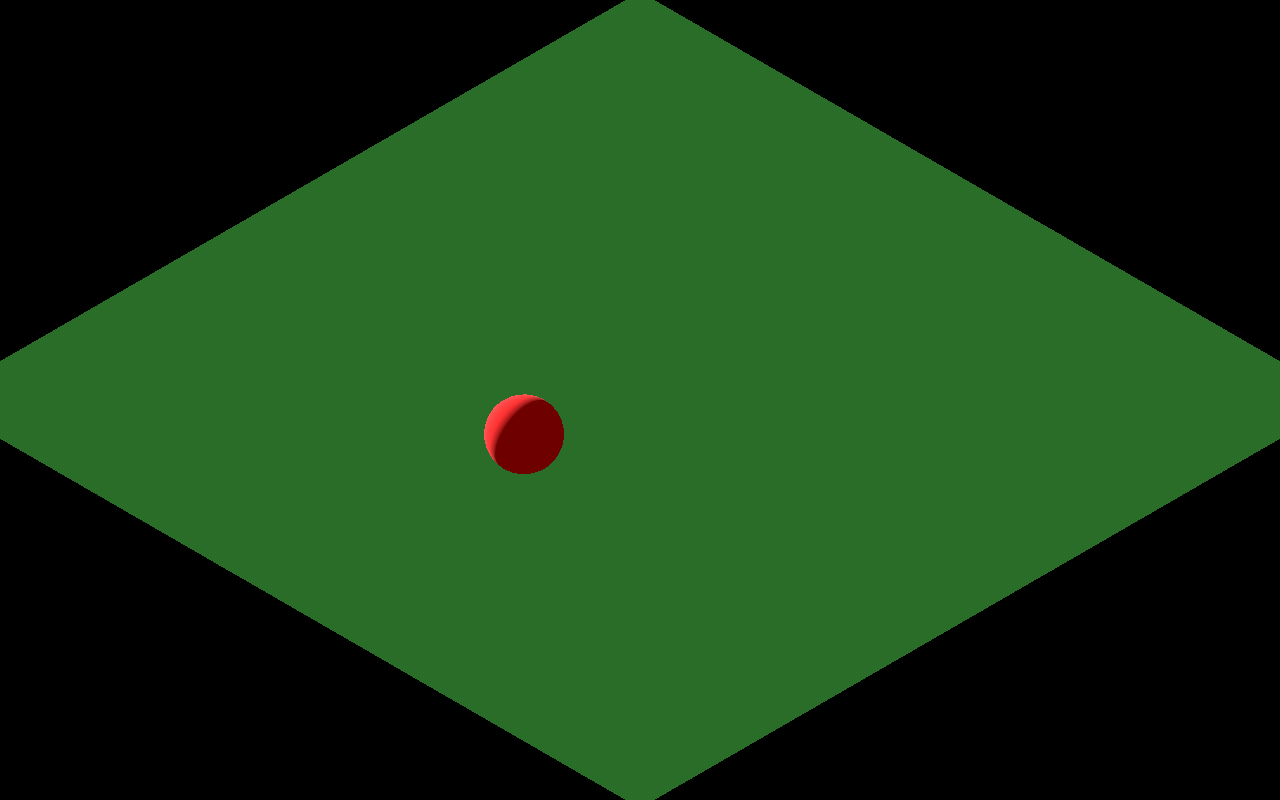
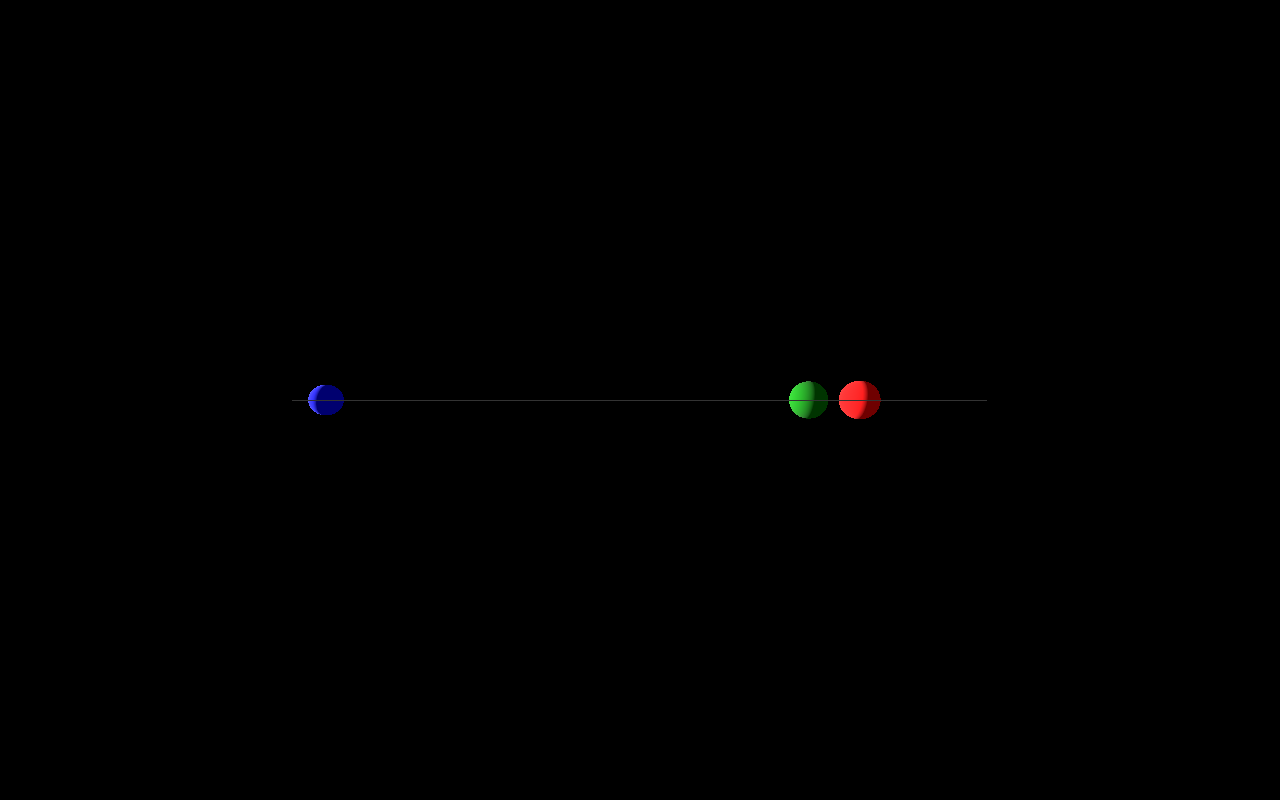
Before and after one commit to jreyortega/ubik-games, a website built with Vite: page src/index.html in a window 1280 px wide. Built offline with nearby package versions, Linux system fonts and the light colour scheme; animation ran at ten frames a second.

Commit message:
3bodyproblem

```diff
--- /dev/null
+++ b/src/engine/Forces.js
@@ -0,0 +1,24 @@
+import * as THREE from 'three';
+
+export default class Forces {
+    // Method to generate a gravitational force between two points
+    generateGravitationalForce(point1, point2, mass1, mass2, G, minDistance, maxDistance) {
+        // Calculate the distance between the two points
+        let distance = point2.clone().sub(point1);
+        let distanceLength = distance.length();
+
+        // Clamp the distance to the min and max distance
+        distanceLength = Math.min(Math.max(distanceLength, minDistance), maxDistance);
+
+        // Calculate the magnitude of the attraction force
+        let forceMagnitude = G * mass1 * mass2 / (distanceLength * distanceLength);
+
+        // Calculate the direction of the force
+        distance.normalize();
+
+        // Multiply the force magnitude by the direction to get a vector
+        let force = distance.multiplyScalar(forceMagnitude);
+
+        return new THREE.Vector3().copy(force);
+    }
+}
--- a/src/engine/Ubik.js
+++ b/src/engine/Ubik.js
@@ -8,6 +8,7 @@ import Mesh from './Mesh';
 import Light from './Light';
 import AssetManager from './AssetManager';
 import Physics from './Physics';
+import Forces from './Forces';
 
 class Ubik {
     constructor(options = {}) {
@@ -54,6 +55,9 @@ class Ubik {
 
         // Objects
         this.objects = [];
+
+        // Forces
+        this.forces = new Forces();
 
         // Events
         this.window.addEventListener('resize', (e) => {
--- /dev/null
+++ b/src/examples/14-3bodyproblem.js
@@ -0,0 +1,152 @@
+import Ubik from '../engine/Ubik.js';
+import * as CANNON from 'cannon-es';
+import * as THREE from 'three';
+
+const ubik = new Ubik({ cameraType: 'perspective' });
+
+// Light
+const directionalLight = ubik.light.createDirectional('white', 10);
+const ambientLight = ubik.light.createAmbient('white', 0.5);
+directionalLight.target.position.set(7, 0, 0);
+ubik.scene.add(directionalLight);
+ubik.scene.add(directionalLight.target); // Add the light's target to the scene
+ubik.scene.add(ambientLight);
+
+let celestial_bodies = [];
+const G = 10; // Gravitational constant
+
+// Ball 1
+const ball = ubik.createObject();
+// Add mesh component to the sphere object
+ubik.addComponent(
+    ball,
+    'mesh',
+    ubik.mesh.createFromGeometry(
+        new THREE.SphereGeometry(4, 32, 32),
+        new THREE.MeshStandardMaterial({ color: 'red' })
+    )
+);
+// Add rigid body component to the sphere object
+ubik.addComponent(
+    ball,
+    'rigidBody',
+    ubik.physics.createBody({
+        mass: 700,
+        shape: new CANNON.Sphere(4)
+    })
+);
+ball.position.set(0, 0, 0); // Set the position of the sphere
+ball.rigidBody.velocity.set(10, 0, 3); // Set the velocity of the sphere
+celestial_bodies.push(ball);
+// Disable collisions
+ball.rigidBody.collisionFilterGroup = 0; // No collision group
+ball.rigidBody.collisionFilterMask = 0; // No collision mask
+
+// Ball 2
+const ball2 = ubik.createObject();
+// Add mesh component to the sphere object
+ubik.addComponent(
+    ball2,
+    'mesh',
+    ubik.mesh.createFromGeometry(
+        new THREE.SphereGeometry(4, 32, 32),
+        new THREE.MeshStandardMaterial({ color: 'blue' })
+    )
+);
+// Add rigid body component to the sphere object
+ubik.addComponent(
+    ball2,
+    'rigidBody',
+    ubik.physics.createBody({
+        mass: 700,
+        shape: new CANNON.Sphere(4)
+    })
+);
+ball2.position.set(-50, 0, 0); // Set the position of the sphere
+ball2.rigidBody.velocity.set(-10, 0, -3); // Set the velocity of the sphere
+celestial_bodies.push(ball2);
+// Disable collisions
+ball2.rigidBody.collisionFilterGroup = 0; // No collision group
+ball2.rigidBody.collisionFilterMask = 0; // No collision mask
+
+// Ball 3
+const ball3 = ubik.createObject();
+// Add mesh component to the sphere object
+ubik.addComponent(
+    ball3,
+    'mesh',
+    ubik.mesh.createFromGeometry(
+        new THREE.SphereGeometry(4, 32, 32),
+        new THREE.MeshStandardMaterial({ color: 'green' })
+    )
+);
+// Add rigid body component to the sphere object
+ubik.addComponent(
+    ball3,
+    'rigidBody',
+    ubik.physics.createBody({
+        mass: 700,
+        shape: new CANNON.Sphere(4)
+    })
+);
+ball3.position.set(50, 0, 20); // Set the position of the sphere
+celestial_bodies.push(ball3);
+// Disable collisions
+ball3.rigidBody.collisionFilterGroup = 0; // No collision group
+ball3.rigidBody.collisionFilterMask = 0; // No collision mask
+
+// Create trajectory lines
+const trajectoryLines = [];
+const trajectoryPoints = [];
+for (let i = 0; i < celestial_bodies.length; i++) {
+    trajectoryPoints.push([]);
+    const lineGeometry = new THREE.BufferGeometry();
+    const lineMaterial = new THREE.LineBasicMaterial({ color: celestial_bodies[i].mesh.material.color });
+    const line = new THREE.Line(lineGeometry, lineMaterial);
+    trajectoryLines.push(line);
+    ubik.scene.add(line);
+}
+
+// Grid
+const grid = new THREE.GridHelper(100, 100, 0x333333, 0x333333);
+ubik.scene.add(grid);
+
+// Add orbit controls
+ubik.camera.addOrbitControls();
+
+// Update instructions
+ubik.update = (dt) => {
+    for (let i = 0; i < celestial_bodies.length; i++) {
+        for (let j = i + 1; j < celestial_bodies.length; j++) {
+            const body1 = celestial_bodies[i];
+            const body2 = celestial_bodies[j];
+            const force = ubik.forces.generateGravitationalForce(
+                body1.position,
+                body2.position,
+                body1.rigidBody.mass,
+                body2.rigidBody.mass,
+                G,
+                20,
+                100
+            );
+            body1.rigidBody.applyForce(force);
+            body2.rigidBody.applyForce(force.negate());
+        }
+
+        // Update trajectory lines
+        trajectoryPoints[i].push(celestial_bodies[i].position.clone());
+        const points = trajectoryPoints[i];
+        const lineGeometry = trajectoryLines[i].geometry;
+        const positions = new Float32Array(points.length * 3);
+        for (let j = 0; j < points.length; j++) {
+            positions[j * 3] = points[j].x;
+            positions[j * 3 + 1] = points[j].y;
+            positions[j * 3 + 2] = points[j].z;
+        }
+        lineGeometry.setAttribute('position', new THREE.BufferAttribute(positions, 3));
+        lineGeometry.computeBoundingSphere();
+    }
+}
+
+// Start the engine
+ubik.start();
--- a/src/index.html
+++ b/src/index.html
@@ -8,6 +8,6 @@
 </head>
 <body>
     <h1>Ubik Games</h1>
-    <script type="module" src="./examples/12-13-object-physics.js"></script>
+    <script type="module" src="./examples/14-3bodyproblem.js"></script>
 </body>
 </html>
```
